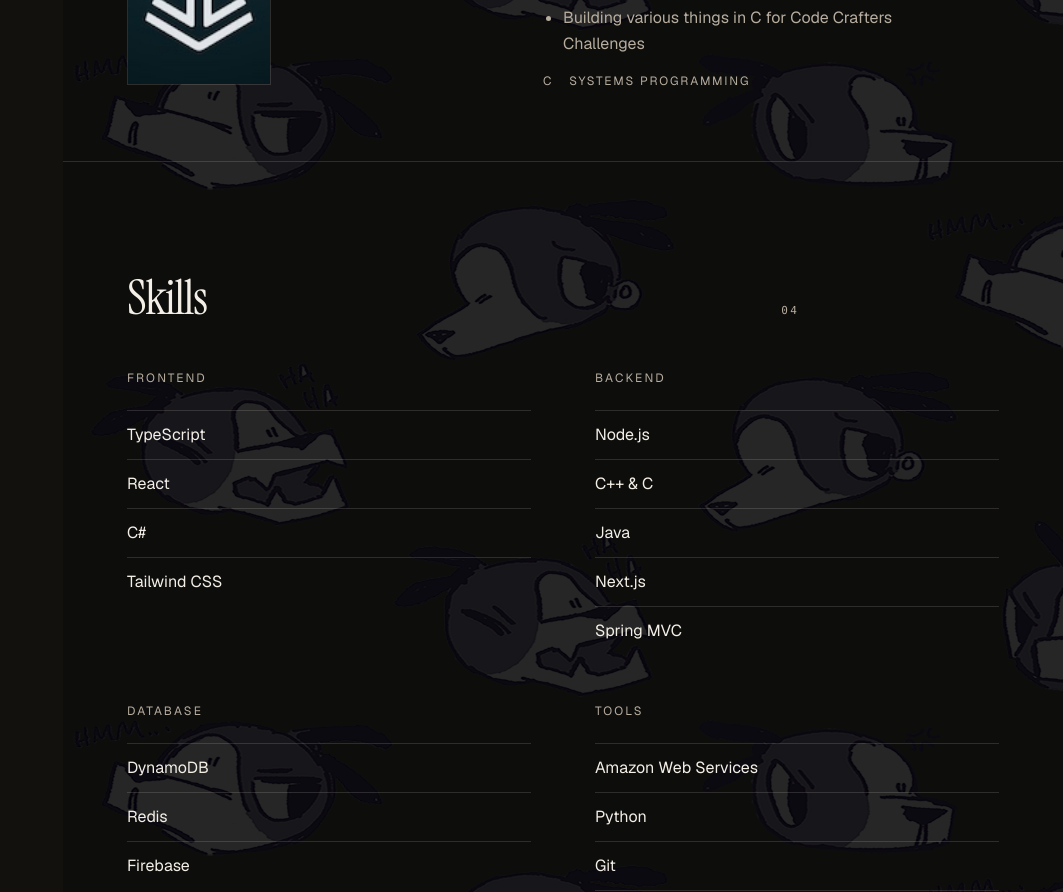
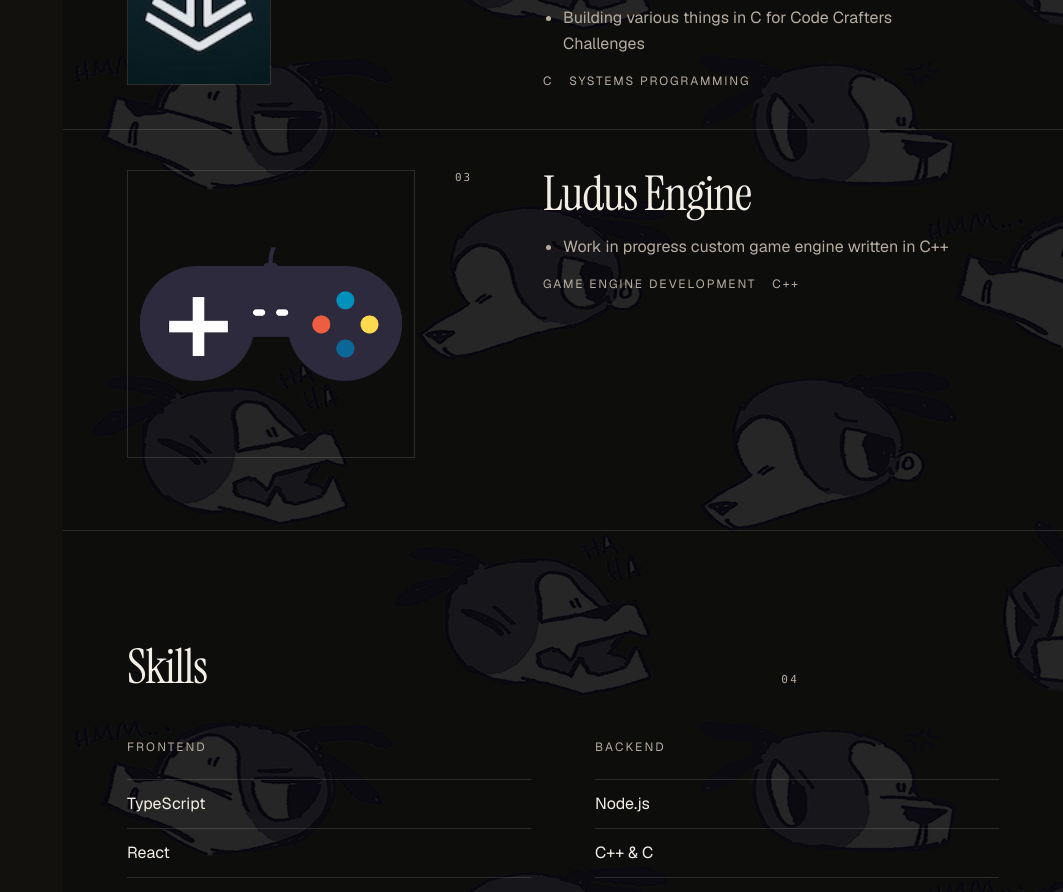
Before and after one commit to FruitPunch5amurai/FruitPunch5amurai.github.io, a Next.js app: page / in a window 1280 px wide. Shown: the part 3140-4032 px from the top of the page, without its empty margins (217-1280 px from the left). Built offline with nearby package versions, Linux system fonts and the light colour scheme.

Commit message:
jekyll fix and site.ts additions

```diff
--- a/src/content/site.ts
+++ b/src/content/site.ts
@@ -117,6 +117,15 @@ export const site: Site = {
        image: "/projects/Codecrafters.jpg",
        imageAlt: "Code Crafters",
      },
+     {
+       title: "Ludus Engine",
+       year: "",
+       summary: [" Work in progress custom game engine written in C++"],
+       tags: ["Game Engine Development", "C++"],
+       href: "https://github.com/FruitPunch5amurai/GreyboxEngine",
+       image: "/projects/GameControllerIcon.png",
+       imageAlt: "Ruff City",
+     },
   ],
   skills: [
     {
```
Also changed, not shown: public/projects/GameControllerIcon.png (added).
